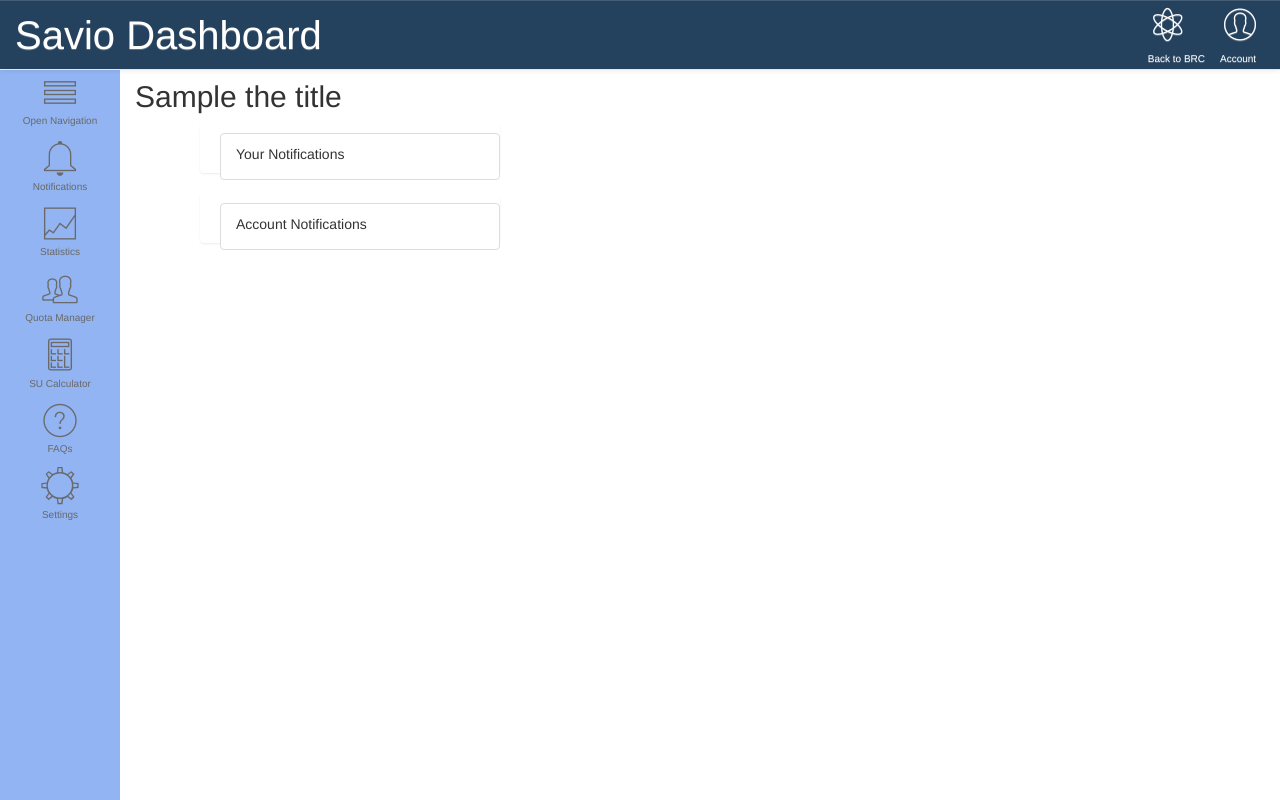
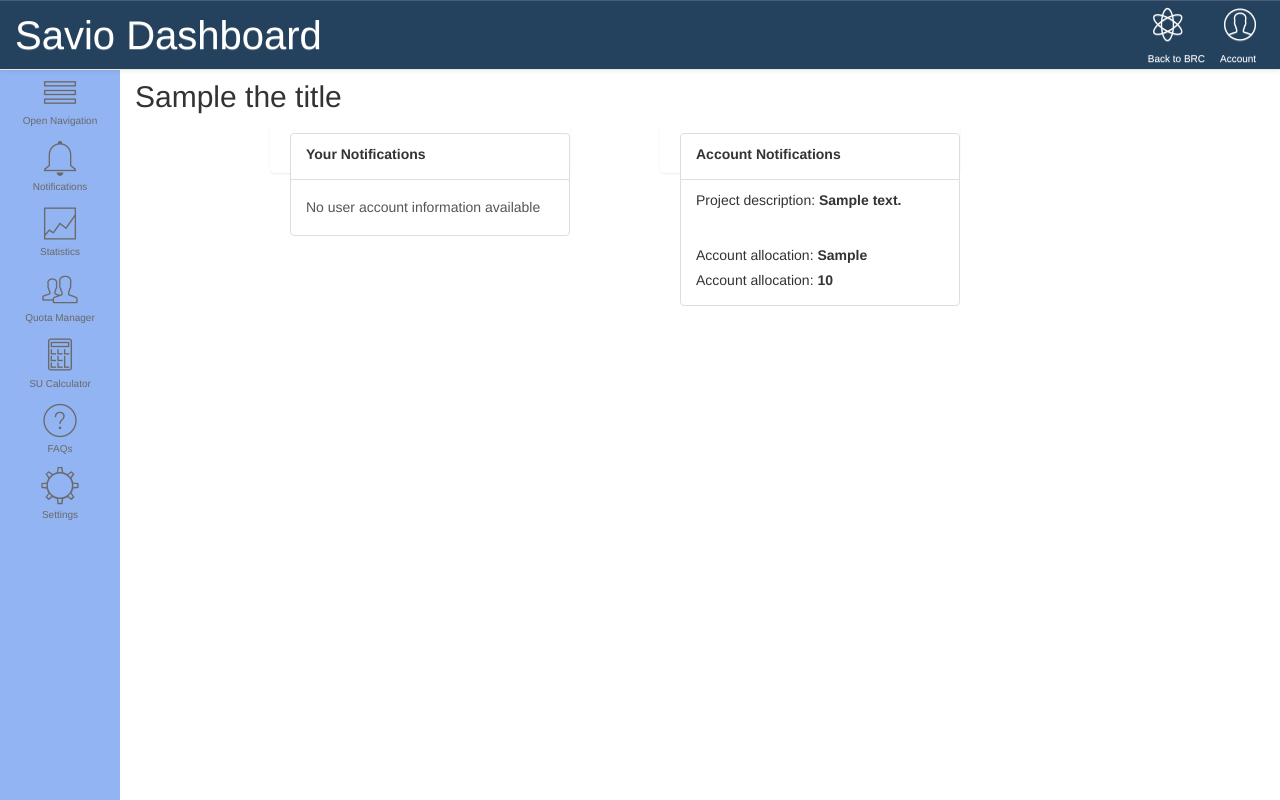
Before and after one commit to ucb-rit/mybrc, a Django app: template dashboard/templates/notifications.html in a window 1280 px wide. Run offline with Django 3.2, Linux system fonts and the light colour scheme; the template is opened without the code that fills it: most values are stand-ins (such as "Sample title", 1, 10 or a date in 2020); some libraries are stand-ins or nearby versions.

Commit message:
Updated notifications.html and full working pipeline POST data from API to HTML]

```diff
--- a/dashboard/savio_dash/settings.py
+++ b/dashboard/savio_dash/settings.py
@@ -47,6 +47,7 @@ INSTALLED_APPS = [
     'django.contrib.sessions',
     'django.contrib.messages',
     'django.contrib.staticfiles',
+    'new_app'
 ]
 
 MIDDLEWARE = [
@@ -73,6 +74,9 @@ TEMPLATES = [
                 'django.contrib.auth.context_processors.auth',
                 'django.contrib.messages.context_processors.messages',
             ],
+            'libraries': {
+                'new_app_tags': 'new_app.new_app_tags'
+            }
         },
     },
 ]
--- a/dashboard/templates/notifications.html
+++ b/dashboard/templates/notifications.html
@@ -1,4 +1,5 @@
 {% extends 'base.html' %}
+{% load new_app_tags %}
 {% load static %}
 
 {% block head %}
@@ -6,24 +7,59 @@
 {% endblock %}
 
 {% block body %}
+	<div class="container">
+		<div class="row">
+			<div class="col-md-4">
 				<div id="your-notif">
 					<div class="list-group" id="le-message">
 						<a href="#" class="list-group-item" id="notif-header">
-			<p class="list-group-item-heading" id="header-yn">Your Notifications</p></a>
+						<p class="list-group-item-heading" id="header-yn"><b>Your Notifications</b></p></a>
 						{% if messages %}
 							{% for m in messages %}
+								<!--p>acc_id = m['acc_id']
+								acc_time = m['acc_time'] </p-->
 								<a href="#" class="list-group-item">
-					<p{% if m.tags %} class="list-group-item-heading" {% endif %}> {{ m }}</p>
-					<p class="list-group-item-text">Display date</p></a>
+								<!--p{% if m.tags %} class="list-group-item-heading" {% endif %}> Display count: {{ acc_id }}</p>
+								<p class="list-group-item-text">Display date: {{ acc_time }}</p></a-->
+								<p class="list-group-item-text">Account ID: <b id="i_acc_id">{{ acc_id }}</b></p>
+								<p class="list-group-item-text">Account name: <b id="i_acc_name">{{ acc_name }}</b></p>
+								<p class="list-group-item-text">Date updated: <b id="i_acc_date">{{ acc_time }}</b></p></a>
+								<script type="text/javascript">
+									var message_js = {{ m | safe }};
+									/*document.getElementById("i_acc_id").innerHTML = message_js.acc_id;
+									document.getElementById("i_acc_name").innerHTML = message_js.acc_name;
+									document.getElementById("i_acc_date").innerHTML = message_js.acc_time;*/
+								</script>
 							{% endfor %}
+						{% else %}
+							<a href="#" class="list-group-item">
+								<h5>No user account information available</h5>
+							</a>
 						{% endif %}
 					</div>
 				</div>
-
+				<div style="height: 100px;"></div>
+			</div>
+			<div class="col-md-4">
 				<div id="account-notif">
 					<div class="list-group" id="le-message">
 						<a href="#" class="list-group-item" id="notif-header">
-			<p class="list-group-item-heading" id="header-yn">Account Notifications</p></a>
+						<p class="list-group-item-heading" id="header-yn"><b>Account Notifications</b></p></a>
+						<a href="#" class="list-group-item">
+							<p class="list-group-item-heading">Project description: <b id="i_acc_desc">{{ acc_desc }}</b></p>
+							<div style="height: 30px;"></div>
+							<p class="list-group-item-heading">Account allocation: <b id="i_acc_alloc">{{ acc_alloc }}</b></p>
+							<p class="list-group-item-heading">Account allocation: <b id="i_acc_balance">{{ acc_balance }}</b></p>
+						</a>
+					</div>
+					<script type="text/javascript">
+						/* document.getElementById("i_acc_desc").innerHTML = message_js.acc_desc;
+						document.getElementById("i_acc_alloc").innerHTML = message_js.acc_alloc;
+						document.getElementById("i_acc_balance").innerHTML = message_js.acc_balance;*/
+					</script>
+				</div>
+			</div>
+			<div class="col-md-4"></div>
 		</div>
 	</div>
 
```
Also changed, not shown: dashboard/notifications/services.py (+21 -1 lines), dashboard/notifications/views.py (+31 -6 lines). Lines whose indentation alone changed are shown as unchanged.
